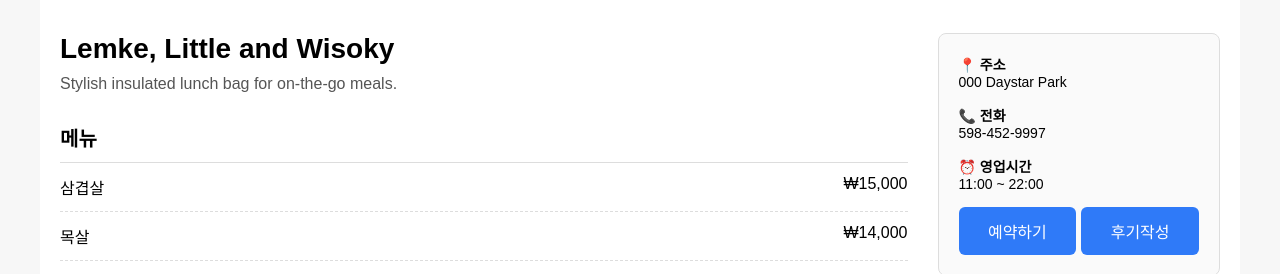
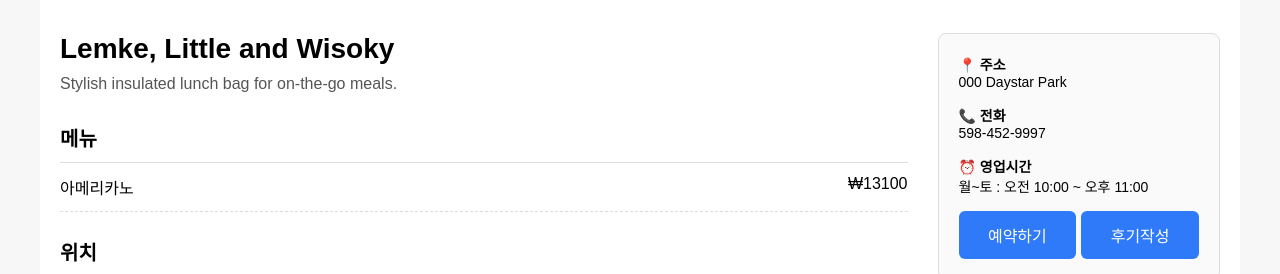
Before and after one commit to jhzong/reborn_pjt_Jonghyun, a Django app: page /restaurants/resview/2/ in a window 1280 px wide. Shown: the part 551-825 px from the top of the page. Run offline with Django 5.2, Linux system fonts and the light colour scheme; data comes from the database, SQL or seed files in the repository; both versions use the stored data as it was after the commit.

Commit message:
db에 mockdata.csv저장, resview에 각기다른 table에서 정보 전달받아 표시

```diff
--- a/rebornPjt/restaurants/templates/restaurants/resview.html
+++ b/rebornPjt/restaurants/templates/restaurants/resview.html
@@ -36,20 +36,16 @@
             </p>
 
             <h2>메뉴</h2>
-            {% comment %} 메뉴 정보를 Django에서 전달받아 표시{% for menu in menus %} {% endcomment %}
+            <!-- 메뉴 정보를 Django에서 전달받아 표시 -->
             <ul class="menu-list">
+                {% for m in menu %}
                 <li>
-                    <span>삼겹살</span>
-                    <span>₩15,000</span>
+                    <span>{{m.fnm}}</span>
+                    <span>₩{{m.price}}</span>
                 </li>
-                <li>
-                    <span>목살</span>
-                    <span>₩14,000</span>
-                </li>
-                <li>
-                    <span>항정살</span>
-                    <span>₩18,000</span>
-                </li>
+                {% empty %}
+                <li>등록된 메뉴가 없습니다.</li>
+                {% endfor %}
             </ul>
 
             <h2>위치</h2>
@@ -63,7 +59,14 @@
             <div class="info-box">
                 <p><strong>📍 주소</strong><br>{{view.addr}}</p>
                 <p><strong>📞 전화</strong><br>{{view.tel}}</p>
-                <p><strong>⏰ 영업시간</strong><br>11:00 ~ 22:00</p>
+                <!-- 영업시간 정보를 Django에서 전달받아 표시 -->
+                <p><strong>⏰ 영업시간</strong><br>
+                    {% for op in oper_time %}
+                        {{ op.week }} : {{ op.open_time }} ~ {{ op.close_time }}<br>
+                    {% empty %}
+                        영업시간 정보가 없습니다.
+                    {% endfor %}
+                </p>
                 <div class="button-group">
                     <button class="reserve-btn">예약하기</button>
                     <button class="review-btn">후기작성</button>
--- a/rebornPjt/restaurants/views.py
+++ b/rebornPjt/restaurants/views.py
@@ -1,8 +1,6 @@
 from django.shortcuts import render
 from django.http import HttpResponse
-from restaurants.models import Restaurant
-from restaurants.models import RestaurantOperTime
-from restaurants.models import FoodMenu
+from restaurants.models import *
 from django.core.paginator import Paginator
 
 def reslist(request):
@@ -18,6 +16,12 @@ def reslist(request):
 #     return HttpResponse("reslist 페이지입니다.")
 
 def resview(request, resno):
+    # 식당정보
     qs = Restaurant.objects.get(resno=resno)
-    context={'view':qs}
+    # 운영시간 정보 (해당 식당 것만)
+    qs2 = RestaurantOperTime.objects.filter(resno=qs)
+    # 메뉴 정보 (해당 식당 것만)
+    qs3 = FoodMenu.objects.filter(resno=qs)
+
+    context={'view':qs, 'oper_time':qs2, 'menu':qs3}
     return render(request,'restaurants/resview.html',context)
```
Also changed, not shown: rebornPjt/db.sqlite3.
